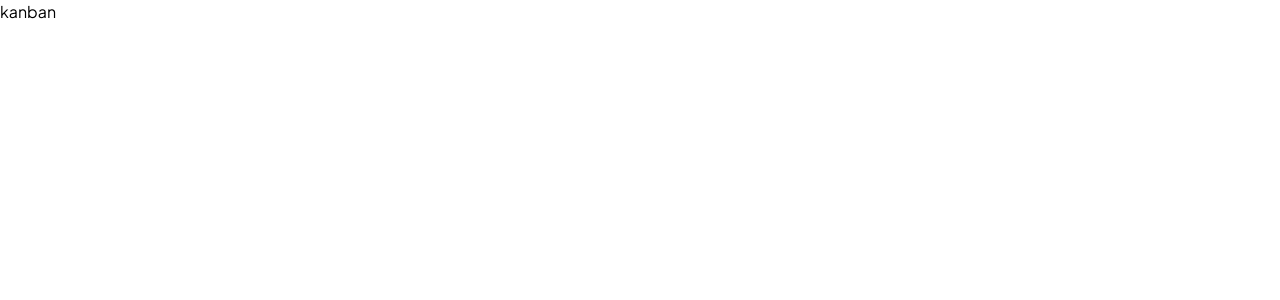
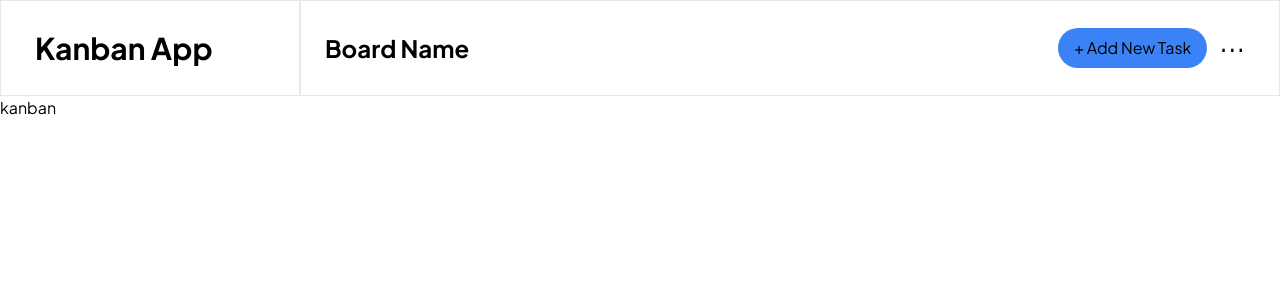
Before and after one commit to noiqum/kanban, a Next.js app: page / in a window 1280 px wide. Shown: the top 300 px of the page. Built offline with nearby package versions, Linux system fonts and the light colour scheme.

Commit message:
navbar component

```diff
--- /dev/null
+++ b/src/app/components/navbar/navbar.tsx
@@ -0,0 +1,22 @@
+export default function Navbar() {
+  return (
+    <nav className="bg-white border flex h-24">
+      <div className="flex-none w-[18.75rem] border-r-2 flex items-center pl-[2.12rem]">
+        <p className="font-bold text-3xl"> Kanban App </p>
+      </div>
+
+      <div className="flex justify-between w-full items-center pr-[2.12rem]">
+        <p className="text-black text-2xl font-bold pl-6">Board Name</p>
+
+        <div className="flex items-center space-x-3">
+          <button className="bg-blue-500 text-black px-4 py-2 flex rounded-3xl items-center space-x-2">
+            <p>+ Add New Task</p>
+          </button>
+          <div className="flex items-center">
+            <button className="text-3xl mb-4">...</button>
+          </div>
+        </div>
+      </div>
+    </nav>
+  );
+}
--- a/src/app/layout.tsx
+++ b/src/app/layout.tsx
@@ -4,6 +4,7 @@ import type { Metadata } from "next";
 import { Plus_Jakarta_Sans } from "next/font/google";
 import "./globals.css";
 import { Providers } from "./store/provider";
+import Navbar from "./components/navbar/navbar";
 
 //font we'll use throughout the project
 const pjs = Plus_Jakarta_Sans({ subsets: ["latin"], display: "swap" });
@@ -22,7 +23,10 @@ export default function RootLayout({
   return (
     <html lang="en" className={pjs.className}>
       <body>
-        <Providers>{children}</Providers>
+        <Providers>
+          <Navbar />
+          {children}
+        </Providers>
       </body>
     </html>
   );
```
